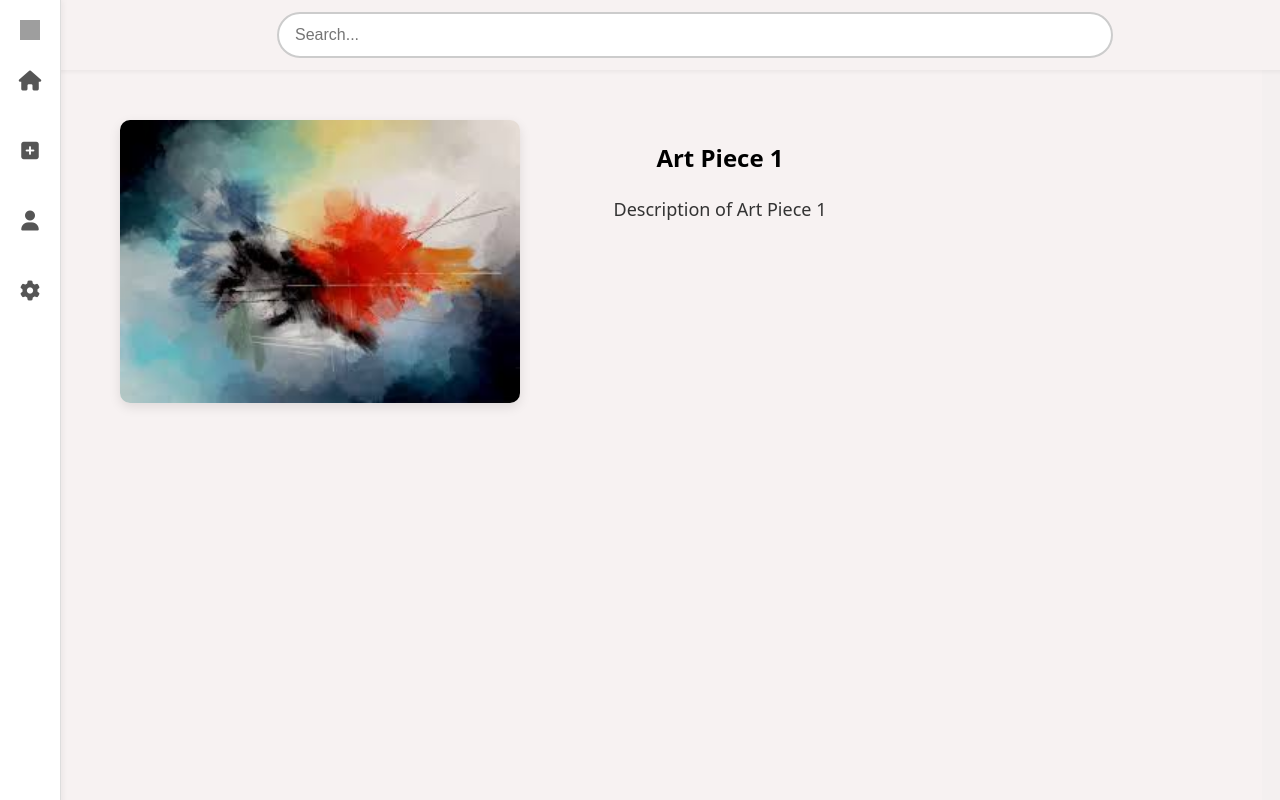
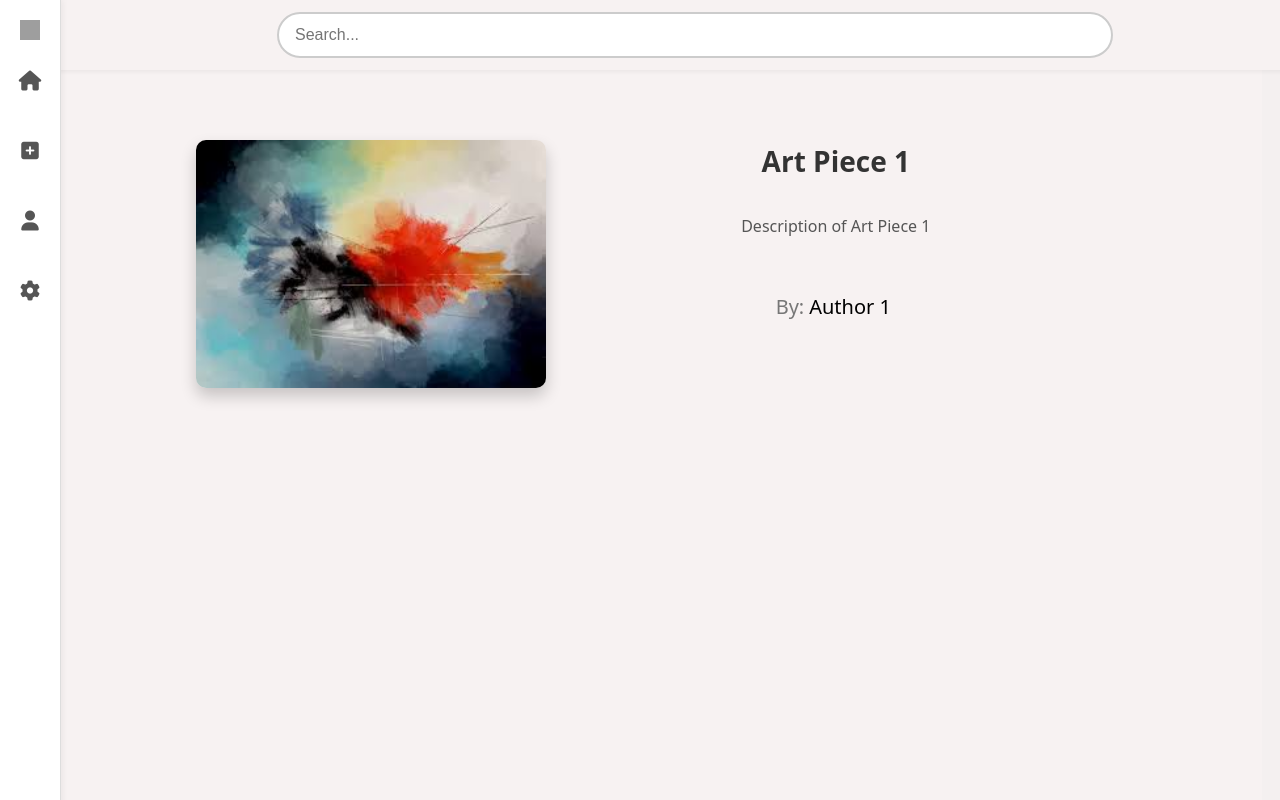
Before and after one commit to Sivasanjay24/Art-gallery, a React (Vite) app in the folder artforum/: page /image/1 in a window 1280 px wide. Built offline with nearby package versions, Linux system fonts and the light colour scheme; grey boxes are pictures that could not be loaded.

Commit message:
author navigation

```diff
--- a/artforum/src/assets/images.json
+++ b/artforum/src/assets/images.json
@@ -1,32 +1,12 @@
 [
-  {"id":1,"title":"Art Piece 1","image":"img1.jpeg","description":"Description of Art Piece 1"},
-  {"id":2,"title":"Art Piece 2","image":"img2.jpeg","description":"Description of Art Piece 2"},
-  {"id":3,"title":"Art Piece 3","image":"img3.jpeg","description":"Description of Art Piece 3"},
-  {"id":4,"title":"Art Piece 4","image":"img4.jpeg","description":"Description of Art Piece 4"},
-  {"id":5,"title":"Art Piece 5","image":"img5.jpeg","description":"Description of Art Piece 5"},
-  {"id":6,"title":"Art Piece 6","image":"img6.jpeg","description":"Description of Art Piece 6"},
-  {"id":7,"title":"Art Piece 7","image":"img7.jpeg","description":"Description of Art Piece 7"},
-  {"id":8,"title":"Art Piece 8","image":"img8.jpeg","description":"Description of Art Piece 8"},
-  {"id":9,"title":"Art Piece 9","image":"img9.jpeg","description":"Description of Art Piece 9"},
-  {"id":10,"title":"Art Piece 10","image":"img10.jpeg","description":"Description of Art Piece 10"},
-  {"id":11,"title":"Art Piece 1","image":"img1.jpeg","description":"Description of Art Piece 1"},
-  {"id":12,"title":"Art Piece 2","image":"img2.jpeg","description":"Description of Art Piece 2"},
-  {"id":13,"title":"Art Piece 3","image":"img3.jpeg","description":"Description of Art Piece 3"},
-  {"id":14,"title":"Art Piece 4","image":"img4.jpeg","description":"Description of Art Piece 4"},
-  {"id":15,"title":"Art Piece 5","image":"img5.jpeg","description":"Description of Art Piece 5"},
-  {"id":16,"title":"Art Piece 6","image":"img6.jpeg","description":"Description of Art Piece 6"},
-  {"id":17,"title":"Art Piece 7","image":"img7.jpeg","description":"Description of Art Piece 7"},
-  {"id":18,"title":"Art Piece 8","image":"img8.jpeg","description":"Description of Art Piece 8"},
-  {"id":19,"title":"Art Piece 9","image":"img9.jpeg","description":"Description of Art Piece 9"},
-  {"id":20,"title":"Art Piece 10","image":"img10.jpeg","description":"Description of Art Piece 10"},
-  {"id":21,"title":"Art Piece 1","image":"img1.jpeg","description":"Description of Art Piece 1"},
-  {"id":22,"title":"Art Piece 2","image":"img2.jpeg","description":"Description of Art Piece 2"},
-  {"id":23,"title":"Art Piece 3","image":"img3.jpeg","description":"Description of Art Piece 3"},
-  {"id":24,"title":"Art Piece 4","image":"img18.jpg","description":"Description of Art Piece 4"},
-  {"id":25,"title":"Art Piece 5","image":"img5.jpeg","description":"Description of Art Piece 5"},
-  {"id":26,"title":"Art Piece 6","image":"img6.jpeg","description":"Description of Art Piece 6"},
-  {"id":27,"title":"Art Piece 7","image":"img7.jpeg","description":"Description of Art Piece 7"},
-  {"id":28,"title":"Art Piece 8","image":"img8.jpeg","description":"Description of Art Piece 8"},
-  {"id":29,"title":"Art Piece 9","image":"img9.jpeg","description":"Description of Art Piece 9"},
-  {"id":30,"title":"Art Piece 10","image":"img17.jpg","description":"Description of Art Piece 10"}
+  {"id":1,"title":"Art Piece 1","image":"img1.jpeg","description":"Description of Art Piece 1","author":"Author 1"},
+  {"id":2,"title":"Art Piece 2","image":"img2.jpeg","description":"Description of Art Piece 2","author":"Author 2"},
+  {"id":3,"title":"Art Piece 3","image":"img3.jpeg","description":"Description of Art Piece 3","author":"Author 3"},
+  {"id":4,"title":"Art Piece 4","image":"img4.jpeg","description":"Description of Art Piece 4","author":"Author 4"},
+  {"id":5,"title":"Art Piece 5","image":"img5.jpeg","description":"Description of Art Piece 5","author":"Author 5"},
+  {"id":6,"title":"Art Piece 6","image":"img6.jpeg","description":"Description of Art Piece 6","author":"Author 6"},
+  {"id":7,"title":"Art Piece 7","image":"img7.jpeg","description":"Description of Art Piece 7","author":"Author 7"},
+  {"id":8,"title":"Art Piece 8","image":"img8.jpeg","description":"Description of Art Piece 8","author":"Author 8"},
+  {"id":9,"title":"Art Piece 9","image":"img9.jpeg","description":"Description of Art Piece 9","author":"Author 9"},
+  {"id":10,"title":"Art Piece 10","image":"img10.jpeg","description":"Description of Art Piece 10","author":"Author 10"}
 ]
--- a/artforum/src/components/imagedetail.jsx
+++ b/artforum/src/components/imagedetail.jsx
@@ -17,6 +17,7 @@ function ImagePage() {
       <div className="image-details">
       <h2>{image.title}</h2>
       <p className="image-description">{image.description}</p>
+      <p className="image-author">By:<Link to ="/author" >{image.author}</Link></p>
       </div>
     </div>
   );
--- a/artforum/src/css/imagepage.css
+++ b/artforum/src/css/imagepage.css
@@ -1,24 +1,50 @@
 .image-page {
-  padding-left: 100px;
-  padding-top: 60px;
-  max-width: 800px;
-  text-align: center;
+  display: flex;
+  justify-content: center;
+  align-items: flex-start;
+  padding: 80px 40px;
+  gap: 40px;
+  flex-wrap: wrap;
 }
 
-
 .image-page img {
-  width: 50%;
+  max-width: 350px;
+  width: 100%;
+  height: auto;
   border-radius: 10px;
-  box-shadow: 0 4px 12px rgba(0, 0, 0, 0.1);
-  float:left;
+  box-shadow: 0 8px 16px rgba(0, 0, 0, 0.2);
 }
 
-.image-page h2
-{
-  color : black;
+.image-details {
+  flex: 1;
+  max-width: 500px;
+  display: flex;
+  flex-direction: column;
+  gap: 16px;
 }
+
+.image-details h2 {
+  font-size: 28px;
+  color: #333;
+  margin: 0;
+}
+
 .image-description {
-  margin-top: 16px;
-  font-size: 18px;
-  color: #333;
+  font-size: 16px;
+  color: #555;
+  line-height: 1.6;
 }
+
+.image-author {
+  color: #777;
+  font-size: 20px;
+}
+
+.image-author a {
+  color: #000000;
+  text-decoration: none; /* Make sure underline is removed */
+  font-weight: 500;
+  cursor: pointer;
+  padding: 10px 5px;
+  transition: all 0.5s ease;
+}
```
